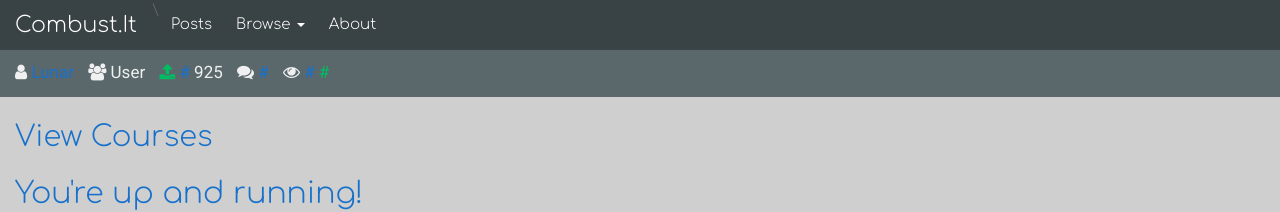
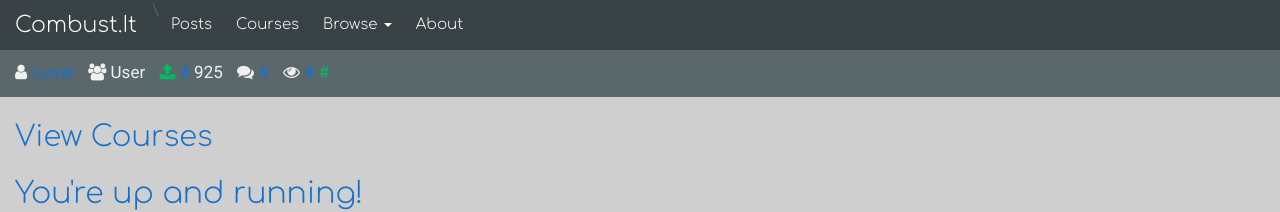
Before and after one commit to lunarcontrol/combust.it, a Jekyll site: the page built from index.html, in a window 1280 px wide. Shown: the top 212 px of the page. Built offline with Jekyll 4.4.1, drawn with Linux system fonts in a browser that asks for light colours; nearby versions of some CDN libraries; library files that are not in the unit come from our copies.

Commit message:
Update nav.html

```diff
--- a/_includes/nav.html
+++ b/_includes/nav.html
@@ -13,6 +13,7 @@
                     		<div id="navbar" class="navbar-collapse collapse">
 					<ul class="nav navbar-nav ">
 						<li><a class="tab" href="#">Posts</a></li>
+						<li><a class="tab" href="/course">Courses</a></li>
 						<li class="dropdown">
 							<a href="#" class="dropdown-toggle" data-toggle="dropdown" role="button" aria-haspopup="true" aria-expanded="false">Browse
 							<span class="caret"></span></a>
```
